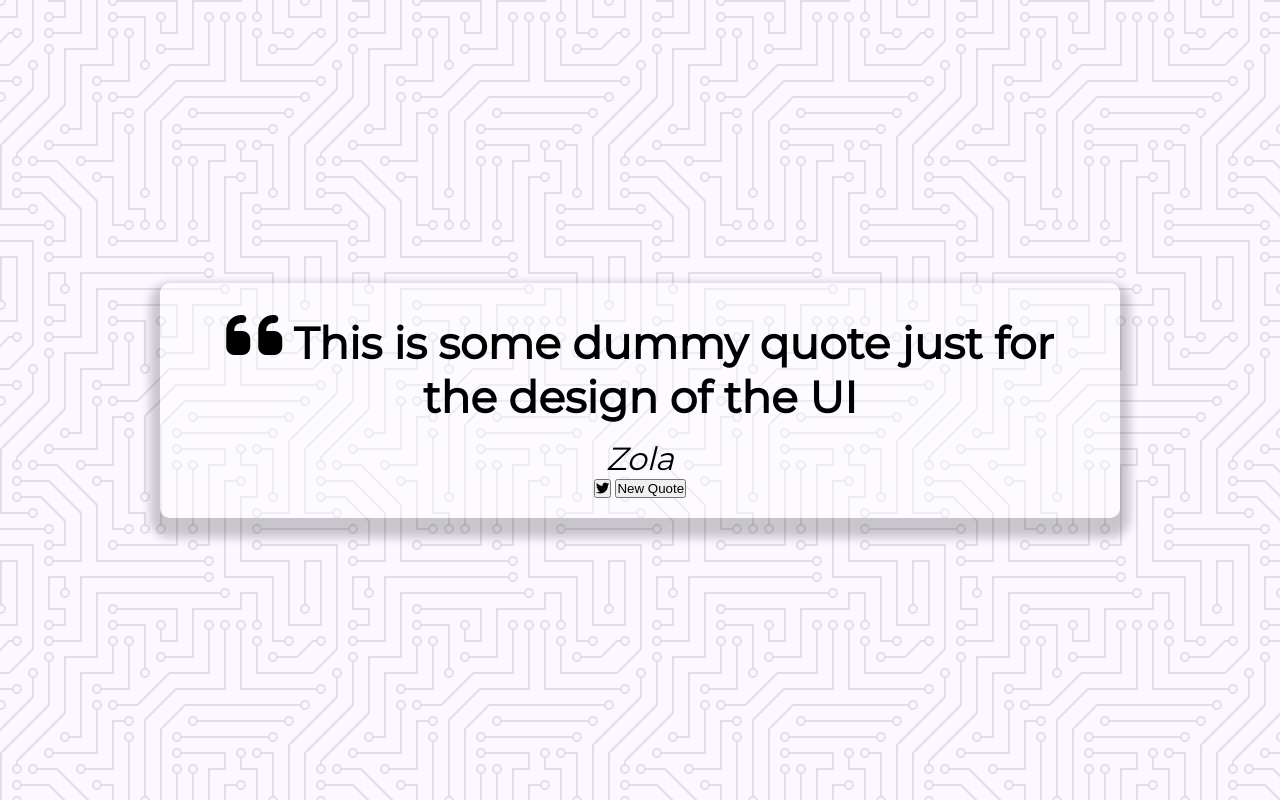
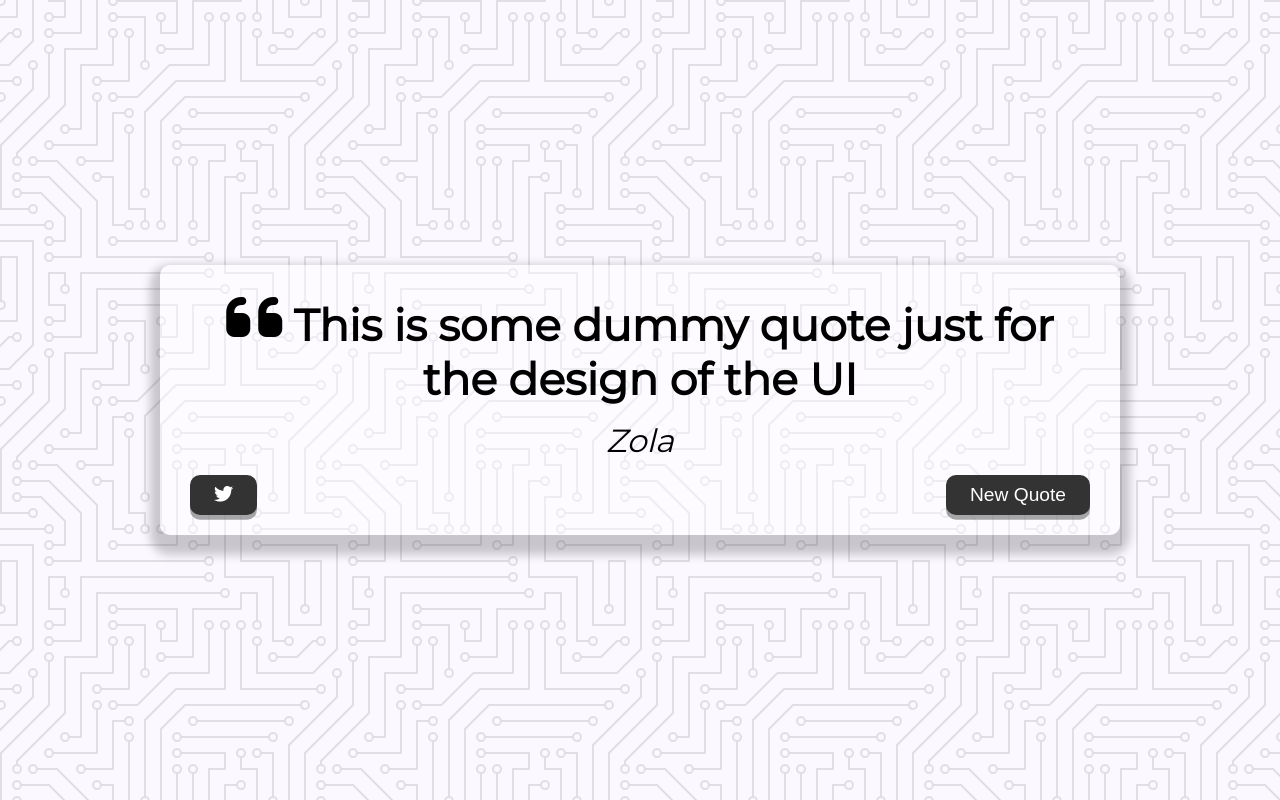
Before and after one commit to Zel-hub7/Random-Quote-Generator, a plain HTML site: page index.html in a window 1280 px wide. Drawn offline with Linux system fonts and the light colour scheme.

Commit message:
modify the css

```diff
--- a/style.css
+++ b/style.css
@@ -41,6 +41,23 @@ body {
   font-weight: 400;
   font-style: italic;
 }
+.button-container {
+  margin-top: 15px;
+  display: flex;
+  justify-content: space-between;
+}
+button {
+  cursor: pointer;
+  font-size: 1.2rem;
+  height: 2.5rem;
+  border: none;
+  border-radius: 10px;
+  color: #fff;
+  background-color: #333;
+  outline: none;
+  padding: 0.5rem 1.5rem;
+  box-shadow: 0 0.3rem rgba(121,121,121,0.65);
+}
 
 @media screen and (max-width: 1000px) {
   .quote-container {
```
